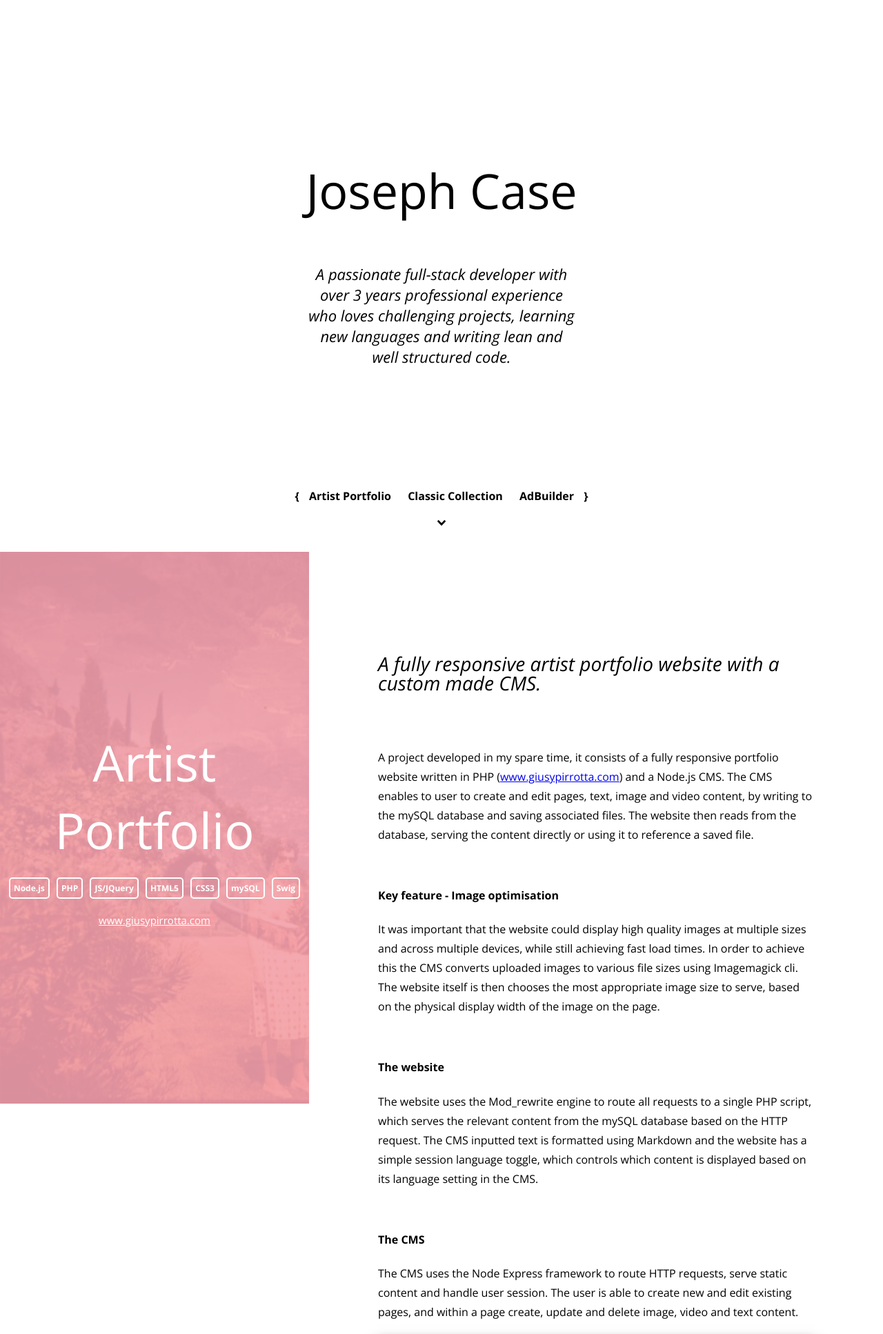
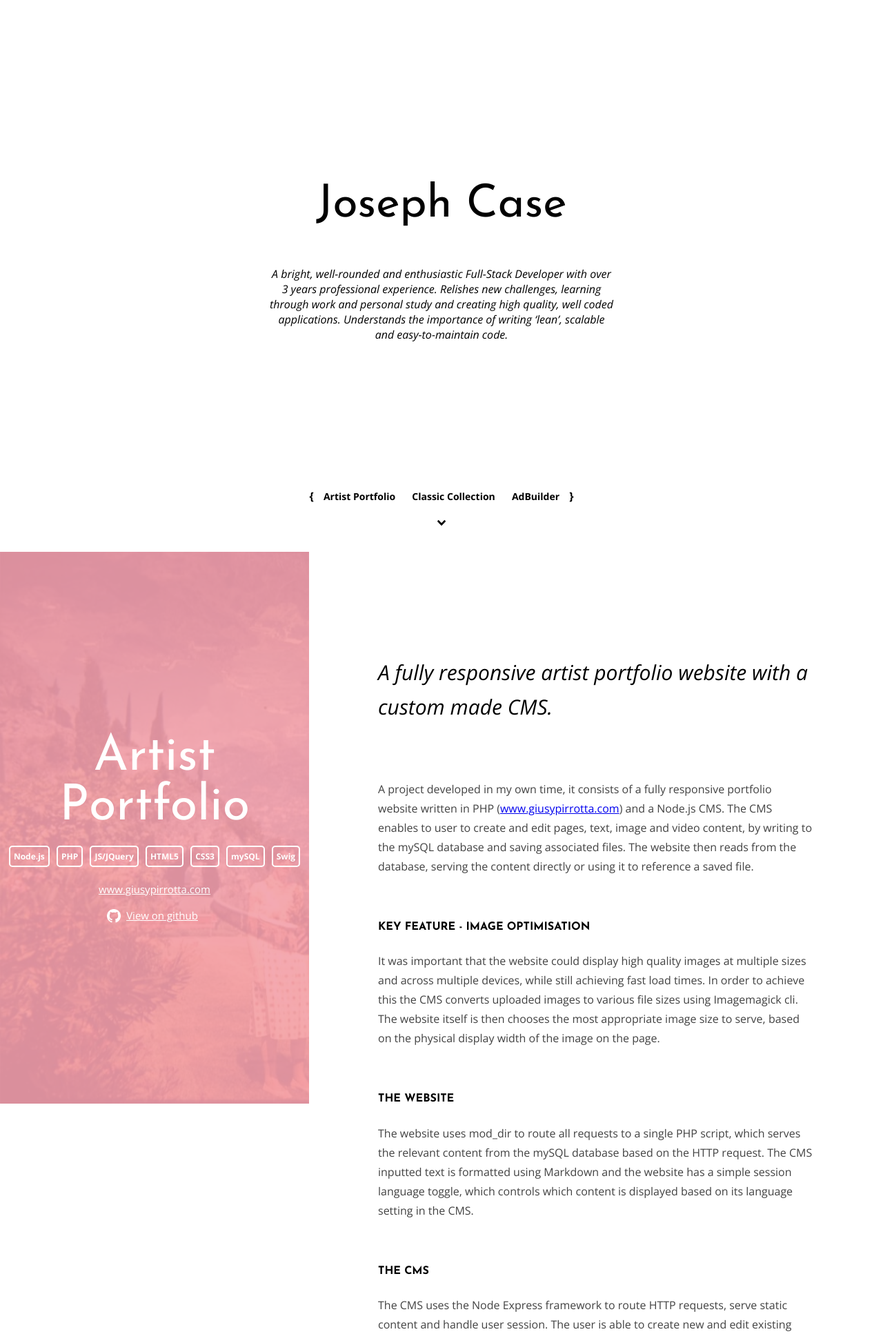
Before and after one commit to JosephCase/josephcase, a PHP site: page / in a window 1280 px wide. Shown: the top 1934 px of the page at 69% size. Run offline with PHP 8.4, Linux system fonts and the light colour scheme.

Commit message:
Pre release tweaks
- Tweaked styling
- Tidied JS, tweaked canvas
- Tweaked text

```diff
--- a/index.html
+++ b/index.html
@@ -4,7 +4,8 @@
     <meta name="viewport" content="width=device-width, initial-scale=1.0, maximum-scale=1.0, user-scalable=no">
     <meta charset="utf-8"/>
 	<title>Joseph Case: Portfolio</title>
-	<link href="https://fonts.googleapis.com/css?family=Open+Sans:300,300i,400,400i,600,600i,700,700i,800,800i" rel="stylesheet">
+	<link href="https://fonts.googleapis.com/css?family=Open+Sans:200i,400,400i,700,700i" rel="stylesheet">
+	<link href="https://fonts.googleapis.com/css?family=Josefin+Sans:400,400i,700" rel="stylesheet">
 	<link rel="stylesheet" type="text/css" href="style/core.css">
 	<link rel="stylesheet" type="text/css" href="style/device.css">
 	<script src="js/jquery-1.12.3.min.js"></script>
@@ -29,7 +30,7 @@
     	<canvas id='particles'></canvas>
 		<div class='center'>
 			<h1 class='myName'>Joseph Case</h1>
-			<p class='aboutMe'>A passionate full-stack developer with over 3 years professional experience who loves challenging projects, learning new languages and writing lean and well structured code.</p>
+			<p class='aboutMe'>A bright, well-rounded and enthusiastic Full-Stack Developer with over 3 years professional experience. Relishes new challenges, learning through work and personal study and creating high quality, well coded applications. Understands the importance of writing ‘lean’, scalable and easy-to-maintain code.</p>
 		</div>
 		<navigation>
 			{
@@ -59,14 +60,15 @@
 				</p>
 				<p class='links'>
 					<a href="http://www.giusypirrotta.com" target='_blank'>www.giusypirrotta.com</a>
-					<!-- <a href="https://github.com/JosephCase/giusypirrotta" target='_blank'><img src="GitHub-Mark-32px"><span>Website</span></a>
-					<a href="https://github.com/JosephCase/gp-cms" target='_blank'><img src="GitHub-Mark-32px"><span>CMS</span></a> -->
+				</p>
+				<p class='links'>
+					<img src="img/GitHub-Mark-Light-32px.png"><a href='https://github.com/JosephCase/gp-cms' target='_blank'>View on github</a>
 				</p>
 			</div>
 		</div>
 		<div class='content'>
 			<h3>A fully responsive artist portfolio website with a custom made CMS.</h3>
-			<p>A project developed in my spare time, it consists of a fully responsive portfolio website written in PHP (<a href="http://www.giusypirrotta.com"  target='_blank'>www.giusypirrotta.com</a>) and a Node.js CMS. The CMS enables to user to create and edit pages, text, image and video content, by writing to the mySQL database and saving associated files. The website then reads from the database, serving the content directly or using it to reference a saved file.</p>
+			<p>A project developed in my own time, it consists of a fully responsive portfolio website written in PHP (<a href="http://www.giusypirrotta.com"  target='_blank'>www.giusypirrotta.com</a>) and a Node.js CMS. The CMS enables to user to create and edit pages, text, image and video content, by writing to the mySQL database and saving associated files. The website then reads from the database, serving the content directly or using it to reference a saved file.</p>
 
 
 			<h4>Key feature - Image optimisation</h4>
@@ -76,7 +78,7 @@
 
 			<h4>The website</h4>
 
-			<p>The website uses the Mod_rewrite engine to route all requests to a single PHP script, which serves the relevant content from the mySQL database based on the HTTP request. The CMS inputted text is formatted using Markdown and the website has a simple session language toggle, which controls which content is displayed based on its language setting in the CMS.</p>
+			<p>The website uses mod_dir to route all requests to a single PHP script, which serves the relevant content from the mySQL database based on the HTTP request. The CMS inputted text is formatted using Markdown and the website has a simple session language toggle, which controls which content is displayed based on its language setting in the CMS.</p>
 
 
 			<h4>The CMS</h4>
--- a/js/app.js
+++ b/js/app.js
@@ -32,7 +32,7 @@ $(function() {
 
 function DOMReady() {
 
-    var needles = new Needles(document.getElementById('particles'), '#383737', 100);
+    var needles = new Needles(document.getElementById('particles'), '#383737', 150);
 
 	sections = document.getElementsByTagName('section');
 	videos = document.getElementsByTagName('video');
@@ -77,8 +77,6 @@ function resizeHandler() {
 
 function headerScroll(e) {
 
-	console.log($(window).scrollTop() == scrollTop);
-
 	if($(window).scrollTop() > scrollTop || scrollTop < window.innerHeight || !showHeader) {
 		document.getElementById('header').classList.add('hidden');
 	} else if($(window).scrollTop() < scrollTop) {
@@ -90,9 +88,9 @@ function headerScroll(e) {
 function sectionScroll() {
 	var scrollTop = $(window).scrollTop();
 	for (var i = sections.length - 1; i >= 0; i--) {
-		if(scrollTop < sections[i].offsetTop - 20) {
+		if(scrollTop < sections[i].offsetTop) {
 			sections[i].className = 'preStick';
-		} else if (scrollTop + window.innerHeight > sections[i].offsetTop + sections[i].offsetHeight + 20) {
+		} else if (scrollTop + window.innerHeight > sections[i].offsetTop + sections[i].offsetHeight) {
 			sections[i].className = 'postStick';
 		} else {
 			sections[i].className = 'stick';
@@ -105,12 +103,10 @@ function videoScroll() {
 		var vidBounds = videos[i].getBoundingClientRect();
 		if(vidBounds.top + (0.5 * vidBounds.height) < window.innerHeight && vidBounds.bottom > 0 && videos[i].readyState === 4) {
 			if(!videos[i].playing) {
-				console.log('play');
 				videos[i].play();
 			}
 		} else {
 			if(videos[i].playing) {
-				console.log('pause');
 				videos[i].pause();
 			}
 		}
--- a/js/particles.js
+++ b/js/particles.js
@@ -10,7 +10,7 @@ var Needles = function(canvas, color, density) {
 	ctx.lineCap='round';
     ctx.fillStyle = color;
 
-    ctx.globalAlpha = 0.5;
+    ctx.globalAlpha = 0.7;
     var stop = false;
 
     var pixels = [];
@@ -34,7 +34,7 @@ var Needles = function(canvas, color, density) {
     introSection.addEventListener('touchstart', userActionHandler);
     introSection.addEventListener('touchmove', userActionHandler);
 
-    // window.addEventListener('resize', resizeHandler);
+    window.addEventListener('resize', resizeHandler);
 
     function resizeHandler() {
         canvas.width = canvas.offsetWidth, canvas.height = canvas.offsetHeight;
--- a/style/core.css
+++ b/style/core.css
@@ -9,8 +9,16 @@ html, body {
 	padding: 0;
 	/*background-color: #212121;*/
 	/*background: url('code.JPG');*/
+	color: black;
 }
 
+h1, h2, h4, h5 {
+	font-family: 'Josefin Sans', sans-serif;
+	font-weight: normal;
+}
+h4 {
+	font-weight: 700;
+}
 
 section	{
 	overflow: auto;
@@ -71,12 +79,16 @@ navigation {
     font-weight: bold;
     width: 100%;
     text-align: center;
+
+
+	/*font-family: 'Josefin Sans', sans-serif;*/
 }
 
 navigation a {
 	margin: 0 10px;
 	text-decoration: none;
 	color: inherit;
+	font-size: 14px;
 }
 
 #header {
@@ -128,9 +140,11 @@ section:first-of-type {
 }
 
 h3 {
-	font-size: 28px;
+	font-size: 30px;
 	font-style: italic;
 	font-weight: normal;
+	font-weight: 100;
+	line-height: 50px;
 }
 
 .content h4 + p {
@@ -141,16 +155,16 @@ h3 {
 h1.myName {
 	width: 100%;
 	text-align: center;
-	font-size: 70px;
+	font-size: 66px;
 	font-weight: normal;
 	margin-top: -20px;
 }
 p.aboutMe {
 	text-align: center;
     margin: 20px auto;
-    width: 390px;
+    width: 500px;
 	font-style: italic;
-	font-size: 22px;
+	font-size: 16px;
 }
 /*h1.myName:after {
 	content:  '{';
@@ -239,6 +253,7 @@ video {
 
 .content p {
 	margin: 36px auto;
+	color: #424242;
 }
 
 .content h3 {
@@ -246,6 +261,7 @@ video {
 }
 .content h4 {
 	margin-top: 60px;
+	text-transform: uppercase;
 }
 
 
@@ -258,14 +274,15 @@ video {
 }
 
 .links img {
-	height: 24px;
+	height: 20px;
 	margin-right: 2px;
+	vertical-align: text-bottom;
 }
 
 .links a {
-	display: block;
+	/*display: block;*/
 	text-decoration: underline;
-	margin: 10px;
+	margin: 6px;
 	color: #fff;
 	font-size: 15px
 	/*font-weight: bold;*/
--- a/style/device.css
+++ b/style/device.css
@@ -12,7 +12,7 @@
 		height: 500px;
 		padding: 0 20px;
 	}
-	section > div.detail img {
+	section > div.detail > img {
 		top: 0;
 		left: 0;
 		width: 100%;
@@ -36,6 +36,7 @@
 	}
 	h3 {
 		font-size: 22px;
+		line-height: 40px;
 	}
 	#header {
 		height: 92px;
```
Also changed, not shown: img/GitHub-Mark-Light-32px.png (added), img/GitHub-Mark-Light-64px.png (added).
